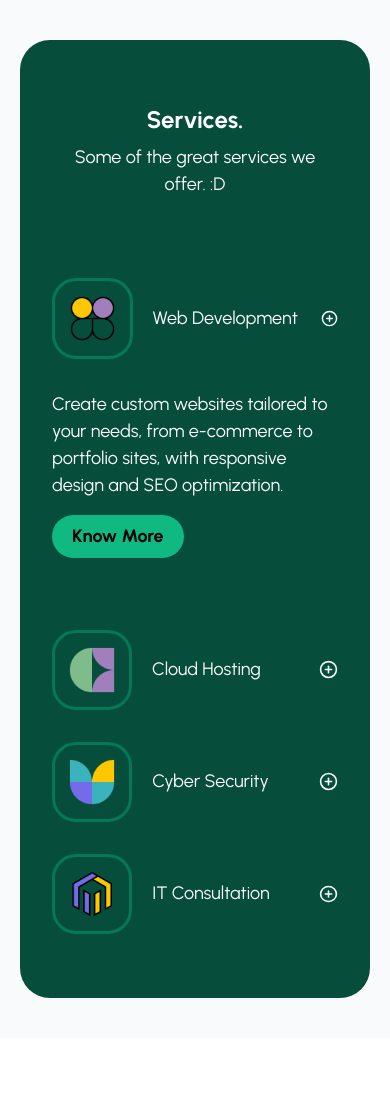
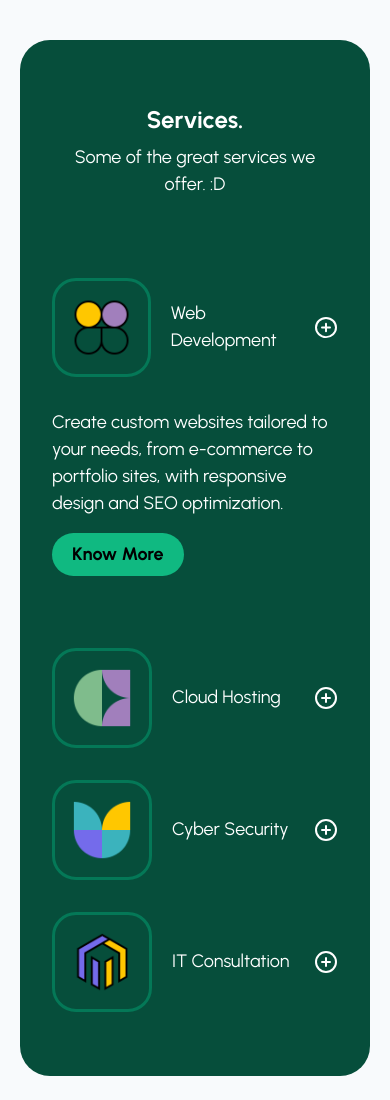
Before and after one commit to UntitledDeev/TailwindCSS, a plain HTML site: page Sections/Services/Expand-Services/index.html in a window 390 px wide. Before the commit the page ends 1038 px from the top, so only its background shows below. Drawn offline with nearby package versions, Linux system fonts and the light colour scheme.

Commit message:
minor updates

```diff
--- a/Sections/Services/Expand-Services/index.html
+++ b/Sections/Services/Expand-Services/index.html
@@ -33,7 +33,7 @@
               class="flex flex-row space-x-5 items-center lg:flex-col-reverse lg:items-start lg:space-x-0"
             >
               <div
-                class="border-[3px] border-emerald-700 rounded-3xl w-[30%] lg:w-full cursor-pointer hover:bg-emerald-700 transition-all duration-300 ease-in-out"
+                class="border-[3px] border-emerald-700 rounded-3xl w-[100px] lg:w-full cursor-pointer hover:bg-emerald-700 transition-all duration-300 ease-in-out"
               >
                 <img
                   src="./images/web-development.png"
@@ -71,7 +71,7 @@
               class="flex flex-row space-x-5 items-center lg:flex-col-reverse lg:items-start lg:space-x-0"
             >
               <div
-                class="border-[3px] border-emerald-700 rounded-3xl w-[30%] lg:w-full cursor-pointer hover:bg-emerald-700 transition-all duration-300 ease-in-out"
+                class="border-[3px] border-emerald-700 rounded-3xl w-[100px] lg:w-full cursor-pointer hover:bg-emerald-700 transition-all duration-300 ease-in-out"
               >
                 <img
                   src="./images/cloud-hosting.png"
@@ -109,7 +109,7 @@
               class="flex flex-row space-x-5 items-center lg:flex-col-reverse lg:items-start lg:space-x-0"
             >
               <div
-                class="border-[3px] border-emerald-700 rounded-3xl w-[30%] lg:w-full cursor-pointer hover:bg-emerald-700 transition-all duration-300 ease-in-out"
+                class="border-[3px] border-emerald-700 rounded-3xl w-[100px] lg:w-full cursor-pointer hover:bg-emerald-700 transition-all duration-300 ease-in-out"
               >
                 <img
                   src="./images/cyber-security.png"
@@ -147,7 +147,7 @@
               class="flex flex-row space-x-5 items-center lg:flex-col-reverse lg:items-start lg:space-x-0"
             >
               <div
-                class="border-[3px] border-emerald-700 rounded-3xl w-[30%] lg:w-full cursor-pointer hover:bg-emerald-700 transition-all duration-300 ease-in-out"
+                class="border-[3px] border-emerald-700 rounded-3xl w-[100px] lg:w-full cursor-pointer hover:bg-emerald-700 transition-all duration-300 ease-in-out"
               >
                 <img
                   src="./images/it-consultion.png"
--- a/Sections/Services/Expand-Services/script.js
+++ b/Sections/Services/Expand-Services/script.js
@@ -10,9 +10,3 @@ customBox.forEach((singleBox) => {
     customBoxSibling.classList.add("active");
   });
 });
-
-// if (customBoxContent.classList.contains("active")) {
-//   customBoxContent.classList.remove("active");
-// } else {
-//   customBoxContent.classList.add("active");
-// }
```
